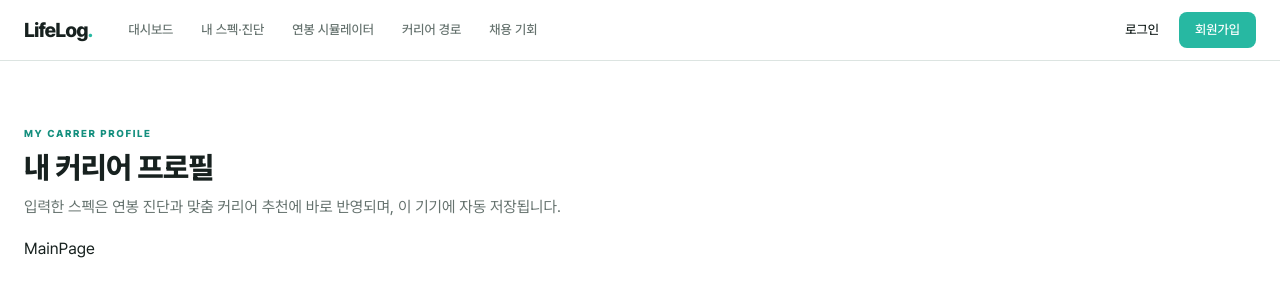
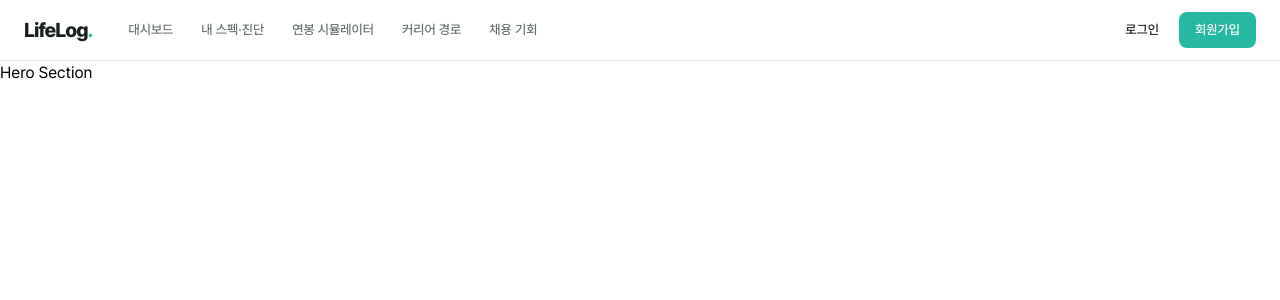
Before and after one commit to LikeLion-14-LifeLog/FE, a React (Vite) app: page / in a window 1280 px wide. Shown: the top 300 px of the page. Built offline with nearby package versions, Linux system fonts and the light colour scheme.

Commit message:
feat: 랜딩 페이지 레이아웃 구현

```diff
--- /dev/null
+++ b/src/pages/Landing/LandingPage.tsx
@@ -0,0 +1,18 @@
+import Header from "@/components/Header";
+import HeroSection from "./components/HeroSection";
+import ValueSection from "./components/ValueSection";
+import StepsSection from "./components/StepsSection";
+
+export default function LandingPage() {
+  return (
+    <div className="flex h-dvh flex-col overflow-hidden bg-bg-page">
+      <Header />
+
+      <main className="min-h-0 flex-1 snap-y snap-mandatory overflow-y-auto scroll-smooth">
+        <HeroSection />
+        <ValueSection />
+        <StepsSection />
+      </main>
+    </div>
+  );
+}
--- /dev/null
+++ b/src/pages/Landing/components/HeroSection.tsx
@@ -0,0 +1,7 @@
+export default function HeroSection() {
+  return (
+    <section id="hero" className="h-full shrink-0 snap-start">
+      Hero Section
+    </section>
+  );
+}
--- /dev/null
+++ b/src/pages/Landing/components/StepsSection.tsx
@@ -0,0 +1,7 @@
+export default function StepsSection() {
+  return (
+    <section id="steps" className="h-full shrink-0 snap-start">
+      Steps Section
+    </section>
+  );
+}
--- /dev/null
+++ b/src/pages/Landing/components/ValueSection.tsx
@@ -0,0 +1,7 @@
+export default function ValueSection() {
+  return (
+    <section id="value" className="h-full shrink-0 snap-start">
+      Value Section
+    </section>
+  );
+}
--- a/src/routes/index.tsx
+++ b/src/routes/index.tsx
@@ -9,6 +9,7 @@ import CareerPage from "@/pages/Career/CareerPage";
 import NotFoundPage from "@/pages/NotFound/NotFoundPage";
 import SalaryPage from "@/pages/Salary/SalaryPage";
 import JobChancePage from "@/pages/JobChance/JobChancePage";
+import LandingPage from "@/pages/Landing/LandingPage";
 
 const router = createBrowserRouter([
   {
@@ -35,7 +36,7 @@ const router = createBrowserRouter([
         },
       },
       {
-        path: "/",
+        path: "/spec",
         element: <MainPage />,
         handle: {
           eyebrow: "my carrer profile",
@@ -61,6 +62,7 @@ const router = createBrowserRouter([
   { path: "/password-reset", element: <PasswordResetPage /> },
   { path: "/welcome", element: <WelcomePage /> },
   { path: "*", element: <NotFoundPage /> },
+  { path: "/", element: <LandingPage /> },
 ]);
 
 export default router;
```
